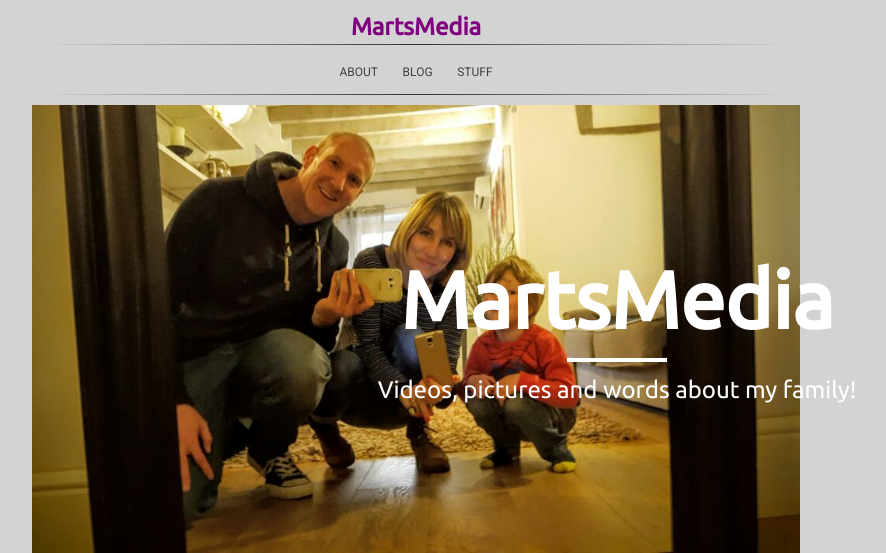
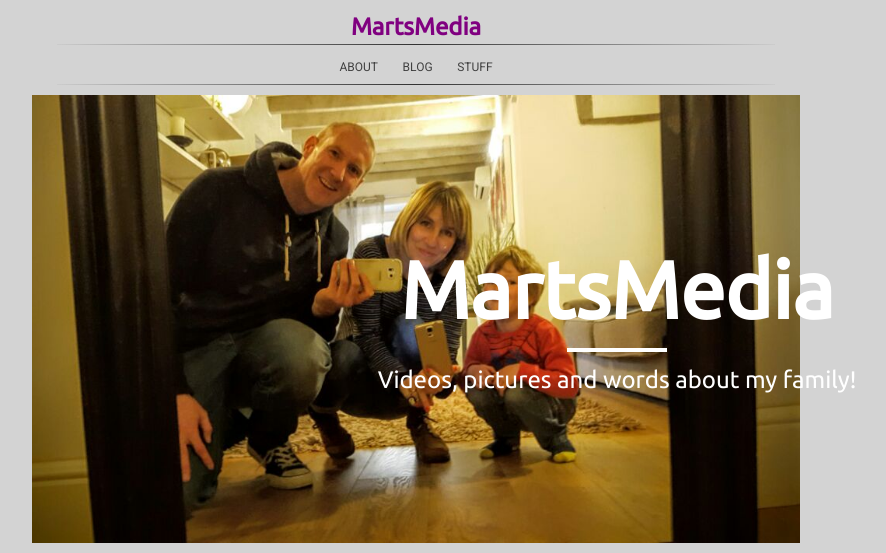
Before and after one commit to dawsino/dawsino.github.io, a Jekyll site: the page built from index.html, in a window 1280 px wide. Shown: the top 553 px of the page, without its empty margins (224-1110 px from the left). Built offline with Jekyll 4.4.1, drawn with Linux system fonts in a browser that asks for light colours; nearby versions of some CDN libraries; the list of posts is cut into pages by our own code; grey boxes are pictures that could not be loaded.

Commit message:
Update custom.css

```diff
--- a/css/custom.css
+++ b/css/custom.css
@@ -138,7 +138,7 @@ h1, h2, h3, h4, h5, h6, body {
     list-style: none;
     text-align: center;
     display: inline-block;
-    padding: 10px 0 10px 0;
+    padding: 5px 0 5px 0;
 }
 
 .menu > li > a {
```
